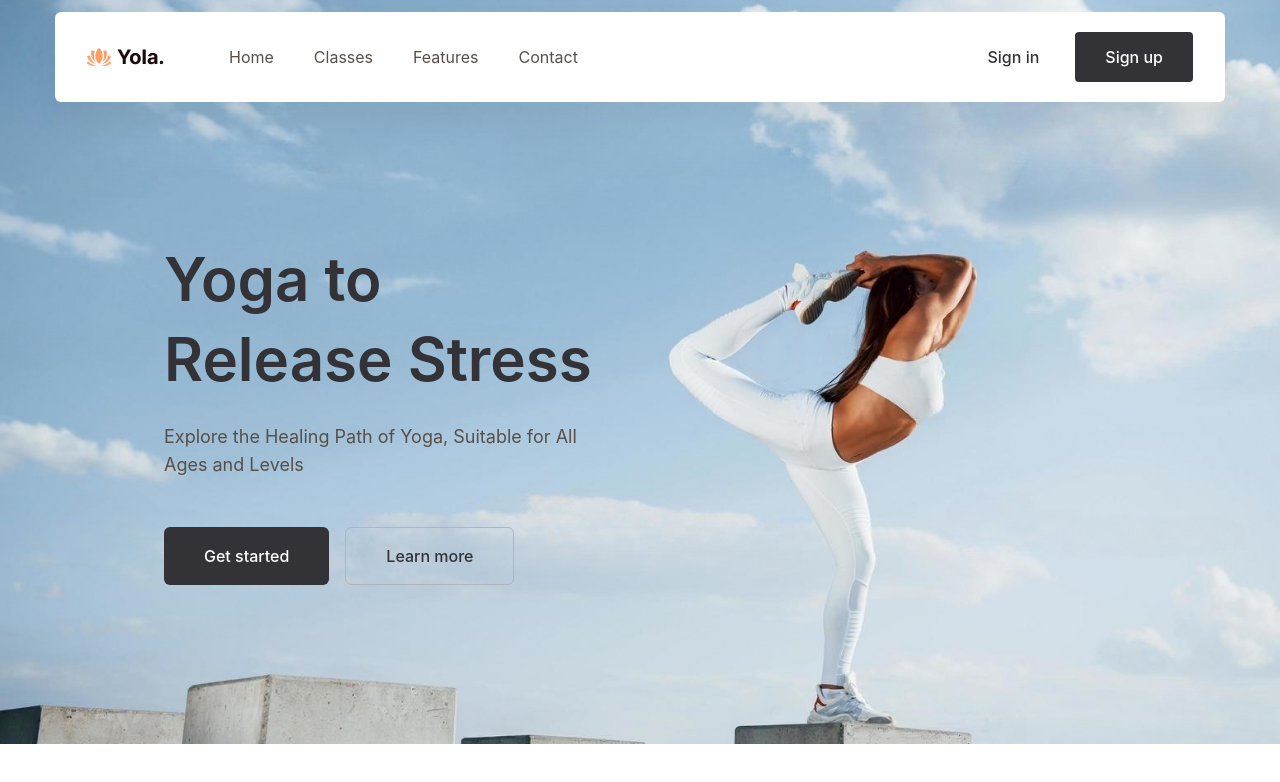
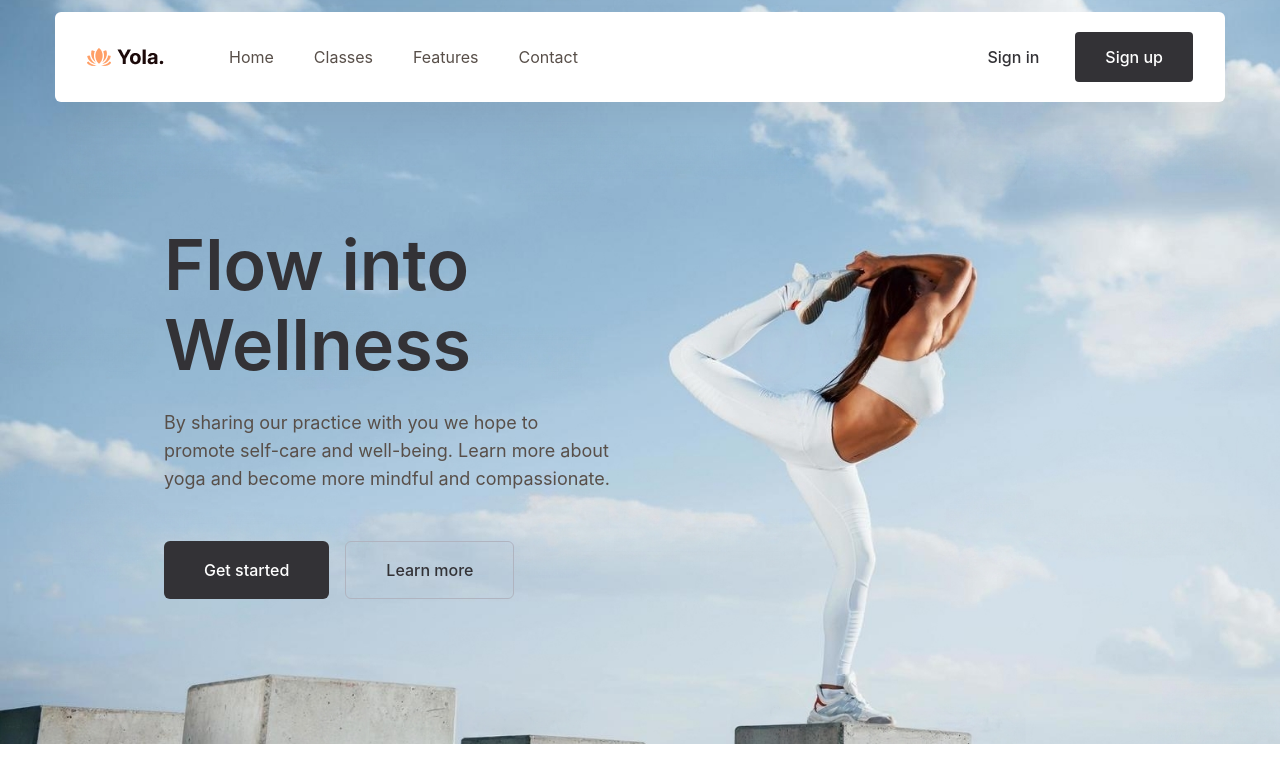
Before and after one commit to robs-am/yoga-landind-page, a React (Vite) app: page / in a window 1280 px wide. Shown: the top 782 px of the page. Built offline with nearby package versions, Linux system fonts and the light colour scheme.

Commit message:
feat: altera h1

```diff
--- a/src/components/Hero.jsx
+++ b/src/components/Hero.jsx
@@ -1,5 +1,6 @@
 import React from 'react';
 import { Parallax } from 'react-parallax';
+import { hero } from '../data';
 
 import Header from './Header';
 
@@ -11,13 +12,8 @@ function Hero() {
           <Header />
           <div className="flex flex-col mt-28 lg:flex-row">
             <div className="intro flex flex-col items-start justify-center text-left max-w-80 lg:max-w-none">
-              <h1 className="h1  mb-3 lg:mb-6">
-                Yoga to <br /> Release Stress
-              </h1>
-              <p className="mb-6 lg:mb-12 max-w-md lg:text-lg">
-                Explore the Healing Path of Yoga, Suitable for All Ages and
-                Levels
-              </p>
+              <h1 className="h1  mb-3 lg:mb-6">{hero.title}</h1>
+              <p className="mb-6 lg:mb-12 max-w-md lg:text-lg">{hero.desc}</p>
               <div>
                 <div className="btn-group mb-8 space-x-4">
                   <button className="btn btn-sm lg:btn-lg text-white bg-gray hover:bg-gray-900 transition">
@@ -33,14 +29,7 @@ function Hero() {
           {/* image */}
           <div className="lg:w-auto">
             <div className="flex-1 flex justify-center lg:justify-end">
-              <div className="h-[234px] lg:w-[504px] lg:h-[744px] lg:mt-0">
-                {/* <Parallax
-                  className="w-full h-full p-28 lg:p-16"
-                  bgImage={Image}
-                  bgImageAlt="yoga girl"
-                  strength={150}
-                /> */}
-              </div>
+              <div className="h-[234px] lg:w-[504px] lg:h-[744px] lg:mt-0"></div>
             </div>
           </div>
         </div>
--- a/src/data.jsx
+++ b/src/data.jsx
@@ -7,8 +7,8 @@ import CourseImage2 from '../src/assets/img/courses/course-2.png';
 import CourseImage3 from '../src/assets/img/courses/course-3.png';
 
 export const hero = {
-  title: 'Yoga to\n Release Stress',
-  desc: 'By sharing our practice with you we hope to promote self-care and well-being. Learn more about yoga and become more mindful and compassionate.',
+  title: 'Flow into\nWellness',
+  desc: 'By sharing our practice with you we hope to promote self-care and well-being.\n\nLearn more about yoga and become more mindful and compassionate.',
 };
 
 export const navigation = [
--- a/src/index.css
+++ b/src/index.css
@@ -18,7 +18,7 @@
     @apply text-heading;
   }
   .h1 {
-    @apply text-[36px] leading-[46px] lg:text-[60px] lg:leading-[80px] font-semibold;
+    @apply text-[36px] leading-[46px] lg:text-[70px] lg:leading-[80px] font-semibold line-clamp-2 whitespace-break-spaces;
   }
   .h2 {
     @apply text-[26px] leading-[36px] lg:text-[50px] lg:leading-[60px] font-bold;
```
